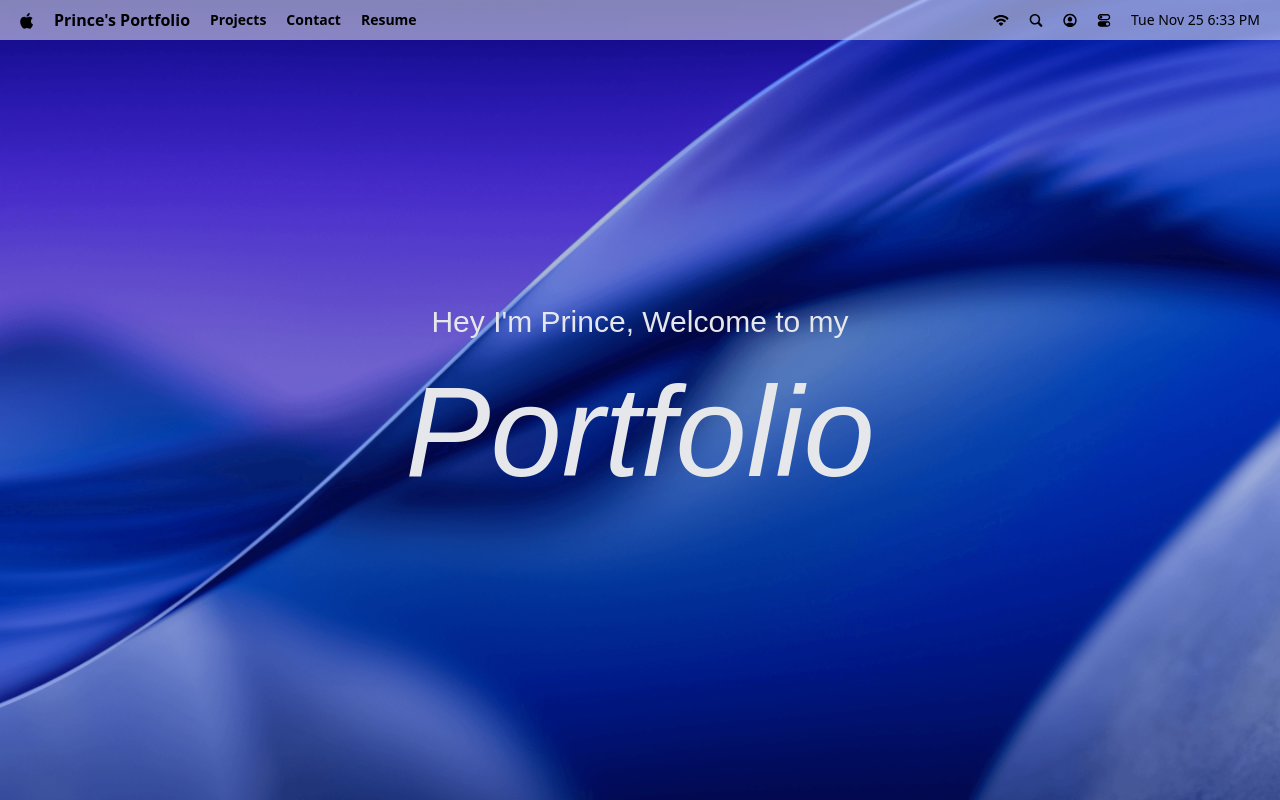
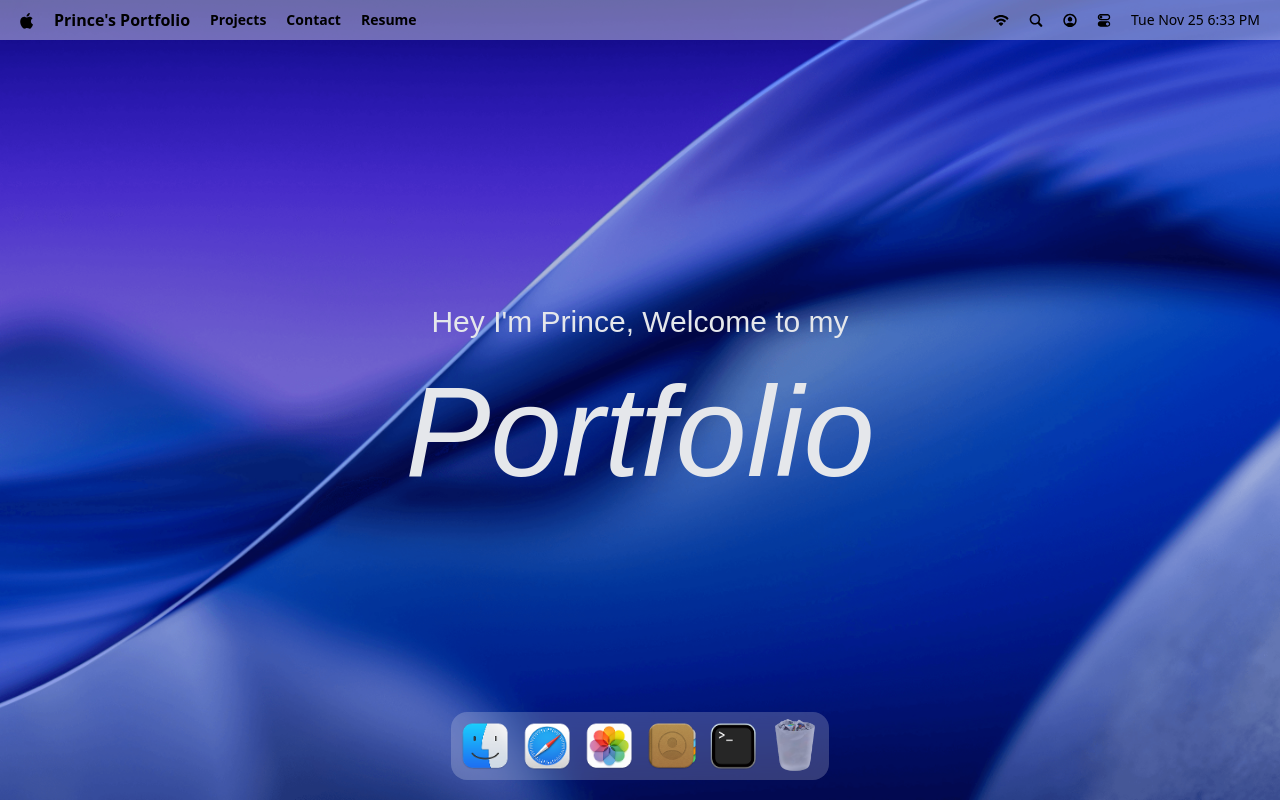
Before and after one commit to PrinceSinha-1428/Mac-OS-Portfoilio, a React (Vite) app: page / in a window 1280 px wide. Built offline with nearby package versions, Linux system fonts and the light colour scheme; a web font is replaced by a local one.

Commit message:
animated dock icons

```diff
--- a/package.json
+++ b/package.json
@@ -17,6 +17,7 @@
     "lucide-react": "^0.554.0",
     "react": "^19.2.0",
     "react-dom": "^19.2.0",
+    "react-tooltip": "^5.30.0",
     "tailwindcss": "^4.1.17"
   },
   "devDependencies": {
--- a/src/App.tsx
+++ b/src/App.tsx
@@ -1,10 +1,11 @@
-import { Navbar, Welcome } from "@components";
+import { Dock, Navbar, Welcome } from "@components";
 
 const App = () => {
   return (
     <main>
       <Navbar/>
       <Welcome/>
+      <Dock/>
     </main>
   );
 }
--- /dev/null
+++ b/src/components/Dock.tsx
@@ -0,0 +1,82 @@
+import { dockApps } from "@constants";
+import { useGSAP } from "@gsap/react";
+import { useRef } from "react";
+import { Tooltip } from "react-tooltip";
+import gsap from "gsap";
+
+
+interface AppTypes {
+   id: string,
+   name: string,
+   icon: string,
+   canOpen: boolean,
+}
+
+const Dock = () => {
+
+   const dockRef = useRef<HTMLDivElement>(null);
+
+   useGSAP(() => {
+      const dock = dockRef.current;
+      if(!dock) return;
+      const icons = dock.querySelectorAll(".dock-icon");
+      const animateIcons = (mouseX: number) => {
+         const { left } = dock.getBoundingClientRect();
+         icons.forEach((icon) => {
+            const { left: iconLeft, width} = icon.getBoundingClientRect();
+            const center = iconLeft - left + width/2;
+            const distance = Math.abs(mouseX - center);
+            const intensity = Math.exp(-(distance ** 2)/2000);
+            gsap.to(icon, {
+               scale: 1 + 0.25 * intensity,
+               y: -15 * intensity,
+               duration: 0.2,
+               ease: 'power1.out'
+
+            });
+         });
+      };
+      const handleMouseMove = (e: MouseEvent) => {
+
+         const { left } = dock.getBoundingClientRect();
+         animateIcons(e.clientX - left)
+      };
+      const resetIcons = () => icons.forEach((icon) => gsap.to(icon, {
+         scale: 1, y: 0, duration: 0.3, ease: "power1.out",
+      }));
+      dock.addEventListener("mousemove", handleMouseMove);
+      dock.addEventListener("mouseleave", resetIcons);
+      return () => {
+         dock.removeEventListener("mousemove", handleMouseMove);
+         dock.removeEventListener("mouseleave", resetIcons);
+      }
+   },[]);
+
+   const toggleApp = (app: AppTypes) => {
+
+   };
+
+
+  return (
+    <section id="dock">
+      <div ref={dockRef} className="dock-container">
+         {dockApps.map((app) => (
+            <div key={app.id} className="relative flex justify-center">
+               <button type="button" className="dock-icon" aria-label={app.name}
+               data-tooltip-id="dock-tooltip"
+               data-tooltip-content={app.name}
+               data-tooltip-delay-show={150}
+               disabled={!app.canOpen}
+               onClick={() => toggleApp(app)}
+               >
+                  <img src={`/images/${app.icon}`} alt={app.name} loading="lazy" className={ app.canOpen ? '' : 'opacity-60'} />
+               </button>
+            </div>
+         ))}
+         <Tooltip id="dock-tooltip" place="top" className="tooltip" />
+      </div>
+    </section>
+  );
+}
+
+export default Dock;
--- a/src/components/index.ts
+++ b/src/components/index.ts
@@ -1,7 +1,12 @@
+import Dock from "./Dock";
 import Navbar from "./Navbar";
 import Welcome from "./Welcome";
 
+
+
+
+
 export  {
-   Navbar,Welcome
+   Navbar,Welcome,Dock
 
 }
--- a/src/index.css
+++ b/src/index.css
@@ -37,7 +37,7 @@
   }
 
   nav {
-    @apply flex justify-between items-center bg-white/50 backdrop-blur-3xl p-2 px-5 select-none;
+    @apply flex justify-between items-center bg-white/40 backdrop-blur-3xl p-2 px-5 select-none;
 
     div {
       @apply flex items-center max-sm:w-full max-sm:justify-center gap-5;
```
Also changed, not shown: 1 other file (tests, documents, lock files or other folders).
